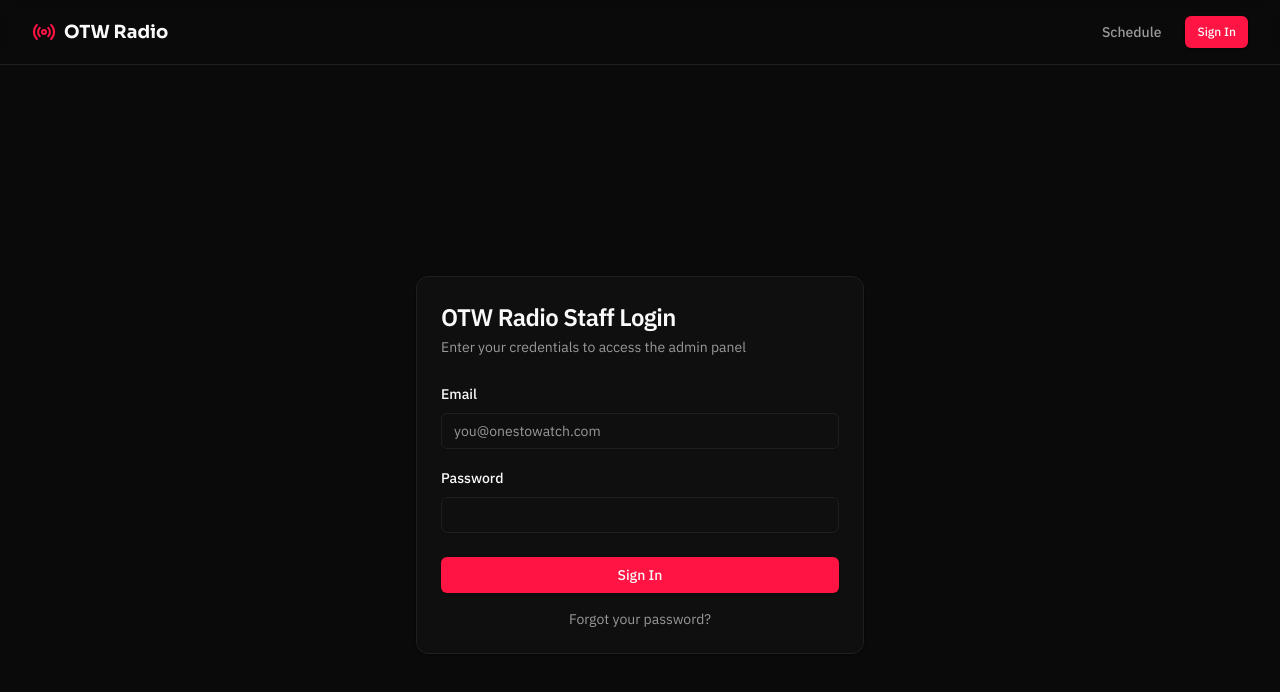
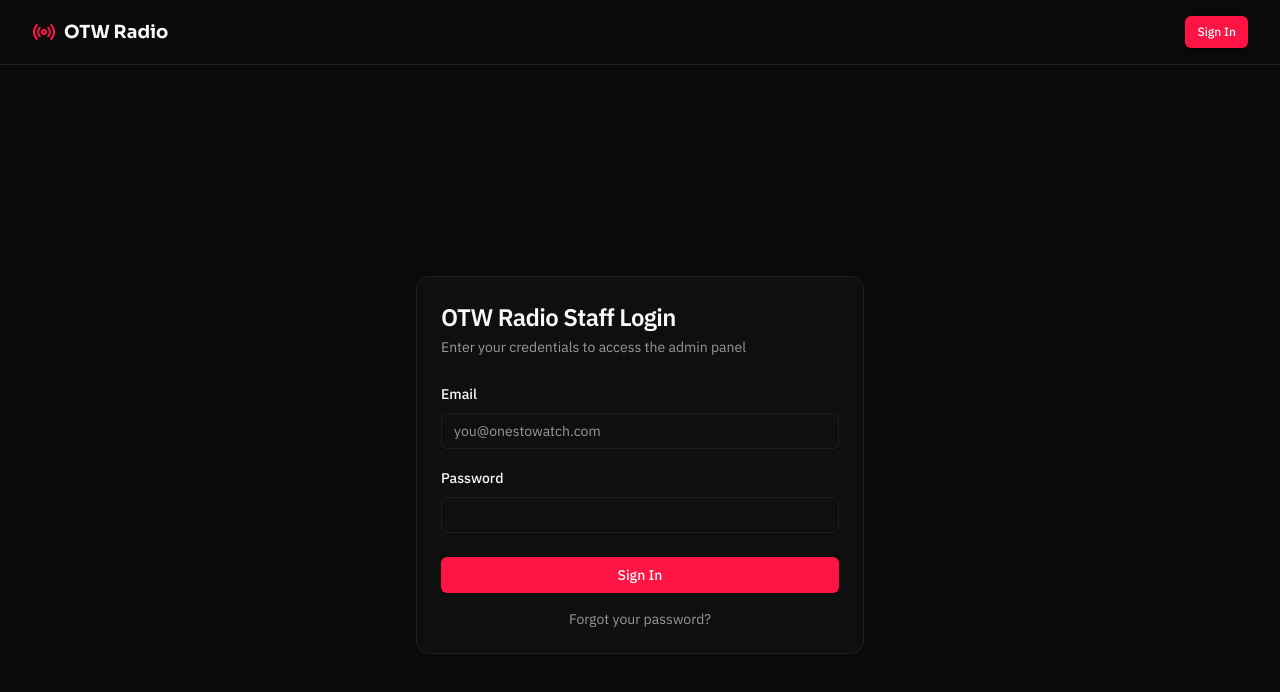
Before and after one commit to ticketcube/sg-76cdaf9f-5a48-4ab9-a701-8605f6b5e136-1793474740, a Next.js app: page /auth/login in a window 1280 px wide. Shown: the top 692 px of the page. Built offline with nearby package versions, Linux system fonts and the light colour scheme; no server answers.

Commit message:
Edit /src/components/Layout.tsx

```diff
--- a/src/components/Layout.tsx
+++ b/src/components/Layout.tsx
@@ -24,9 +24,7 @@ export function Layout({ children }: { children: React.ReactNode }) {
             OTW Radio
           </Link>
           <nav className="flex items-center gap-6">
-            <Link href="/schedule" className="text-sm font-medium text-muted-foreground hover:text-foreground transition-colors">
-              Schedule
-            </Link>
+
             {user && profile?.role && (
               <Link href="/admin" className="text-sm font-medium text-muted-foreground hover:text-foreground transition-colors">
                 Admin
```
